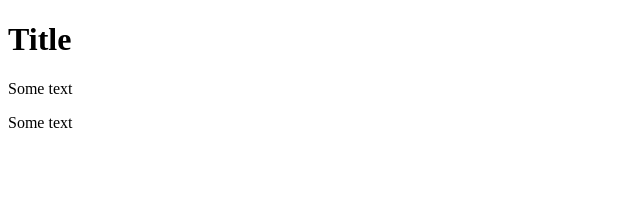
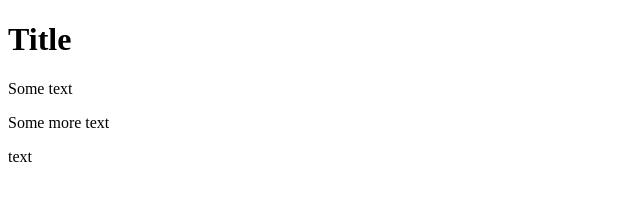
Before and after one commit to merinsr21/Front-End-Web-UI-Frameworks-and-Tools-Bootstrap-4, a plain HTML site: page index.html in a window 1280 px wide. Shown: the full height of the page, 0-640 px from the left. Drawn offline with Linux system fonts and the light colour scheme.

Commit message:
some changes

```diff
--- a/index.html
+++ b/index.html
@@ -8,6 +8,7 @@
 <body>
     <h1> Title </h1>
     <p> Some text </p>
-    <p> Some text </p>
+    <p> Some more text</p>
+    <p> text </p>
 </body>
 </html>
```
